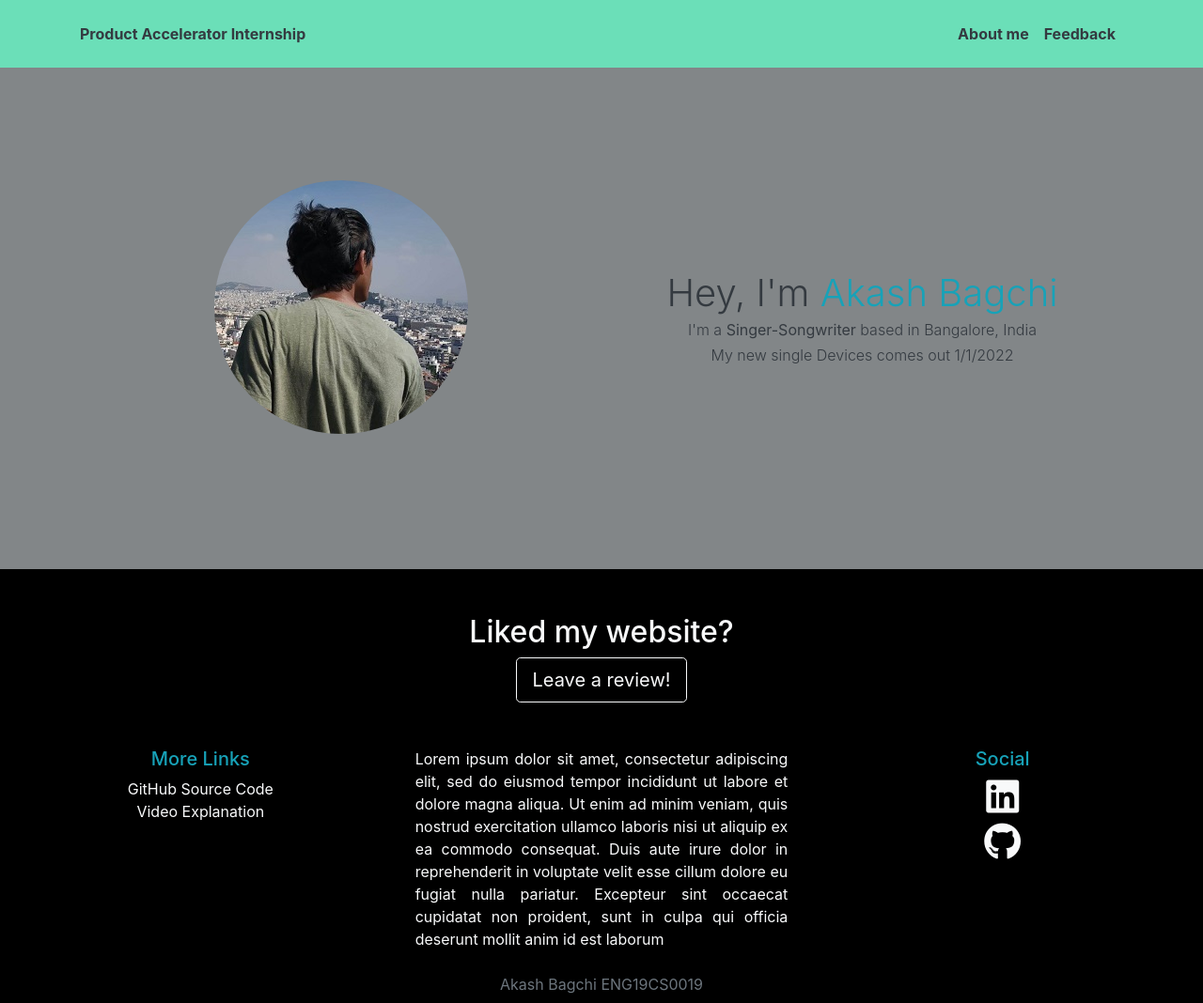
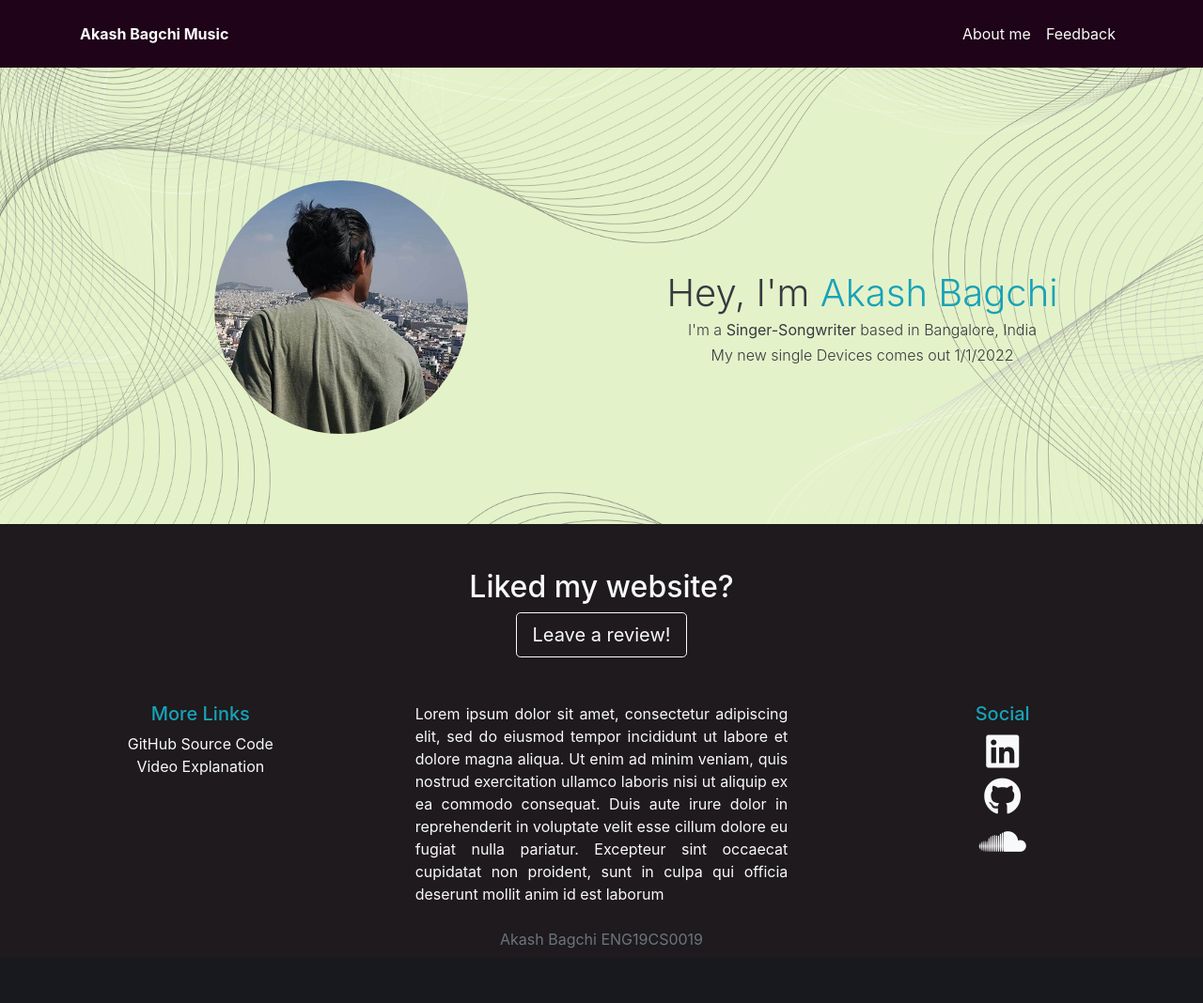
Before and after one commit to akashbagchi/ProductAccelerator, a Flask app: page /about in a window 1280 px wide. Shown: the whole page at 94% size. After the commit the page ends 1010 px from the top, so only its background shows below. Run offline with Flask 2, Linux system fonts and the light colour scheme; parts of the project's set-up code (start-up, migrations or seed data) failed here and were passed over; some libraries are stand-ins or nearby versions.

Commit message:
Update base.html

```diff
--- a/website/templates/base.html
+++ b/website/templates/base.html
@@ -20,26 +20,28 @@
     <!-- Font Awesome -->
     <link rel="stylesheet" href="https://use.fontawesome.com/releases/v5.7.0/css/all.css" />
 
+    {% block jscript %}{% endblock %}
+
 </head>
 
-<body {% block color %}style="background-color: rgba(75, 80, 83, 0.692);"{% endblock %}>
+<body {% block color %}style="background-color: rgba(229, 242, 201, 1);  background-image: url('../static/bg.png'); background-size: 100% 100%; background-attachment: fixed;"{% endblock %} {% block onload %}{% endblock %}>
     <!-- Navbar -->
-    <nav class="navbar navbar-expand-sm fixed-top" style="background-color:rgb(107, 223, 184);">
+    <nav class="navbar navbar-expand-sm fixed-top" style="background-color:rgba(31, 3, 24, 1);">
         <div class="container my-2">
-            <a href="/" class="navbar-brand text-dark font-weight-bold" style="font-size: medium;">Product Accelerator Internship</a>
+            <a href="/" class="navbar-brand text-light font-weight-bold" style="font-size: medium;">Akash Bagchi Music</a>
             <button
                 class="navbar-toggler"
                 data-toggle="collapse"
                 data-target="#collapseNav"
             >
-            <span class="fas text-dark fa-bars"></span>
+            <span class="fas text-light fa-bars"></span>
             </button>
             <div class="collapse navbar-collapse flex-grow-0" id="collapseNav">
                 <div class="navbar-nav">
-                    <a href="/about" class="nav-item nav-link text-dark font-weight-bold my-auto">
+                    <a href="/about" class="nav-item nav-link text-light font-weight-normal my-auto">
                         About me
                     </a>
-                    <a href="/feedback" class="nav-item nav-link text-dark font-weight-bold my-auto">
+                    <a href="/feedback" class="nav-item nav-link text-light font-weight-normal my-auto">
                         Feedback
                     </a>
                 </div>
@@ -69,13 +71,13 @@
         {% endif %}
     {% endwith %}
 
-    <div class="container py-5 my-5">
+    <div class="container py-5 mt-5">
         {% block content %}{% endblock %}
     </div>
 
     <!-- Footer section -->
     <footer>
-        <div class="container-fluid text-center" style="background-color: black;">
+        <div class="container-fluid text-center" style="background-color: rgba(30, 26, 29, 1);">
             <div class="row py-5">
                 <div class="col-12">
                     <h2 class="text-light">Liked my website?</h2>
@@ -97,11 +99,14 @@
                 </div>
                 <div class="col-12 col-md-4 pb-4">
                      <h5 class="text-info">Social</h5>
-                     <a href="#">
+                     <a href="https://www.linkedin.com/in/akash-bagchi2710/">
                          <i class="fab fa-linkedin text-light h1 d-block"></i>
                      </a>
-                     <a href="#">
+                     <a href="https://github.com/akashbagchi">
                         <i class="fab fa-github text-light h1 d-block"></i>
+                    </a>
+                    <a href="https://soundcloud.com/akash-bagchi-361826229">
+                        <i class="fab fa-soundcloud text-light h1 d-block"></i>
                     </a>
                 </div>
             </div>
@@ -112,5 +117,8 @@
             </div>
         </div>
     </footer>
+
+    <!-- <script src="https://cdn.jsdelivr.net/npm/vue@2"></script>
+    <script data-main="../static/feedback.js" src="../static/require.js"></script> -->
 </body>
 </html>
```
